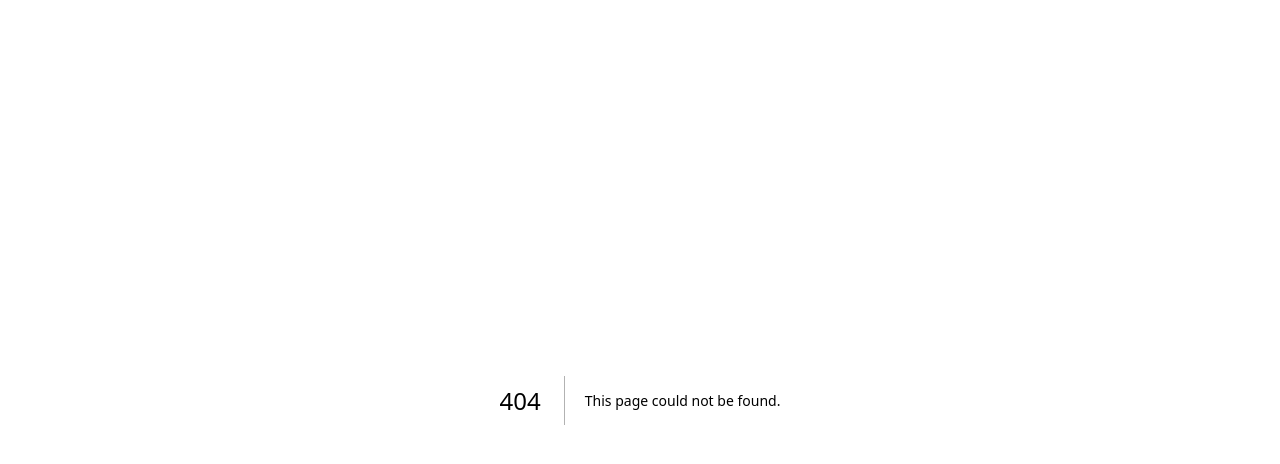
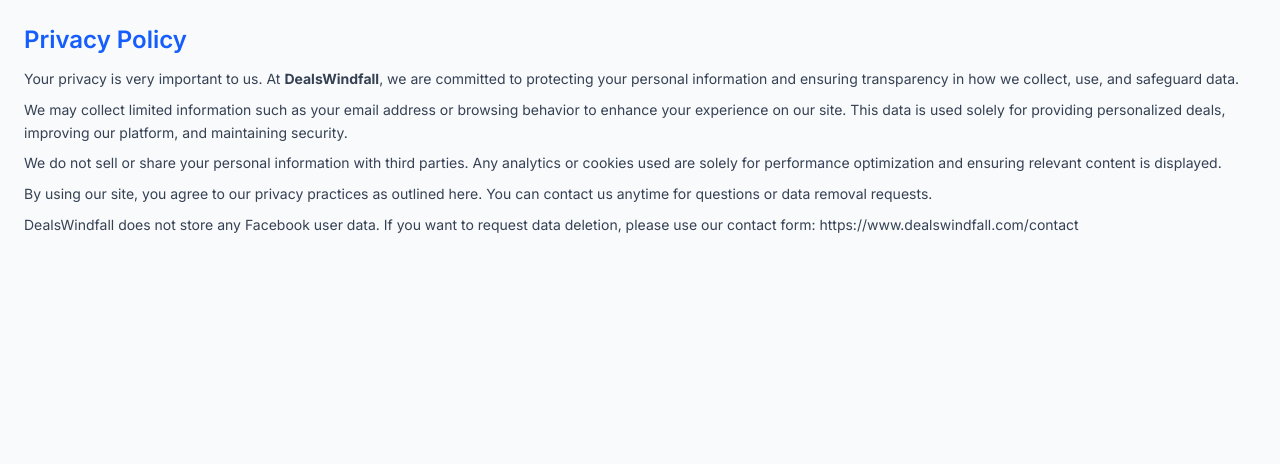
Before and after one commit to artwpb33411-art/dealswindfallv1, a Next.js app: page /privacy in a window 1280 px wide. Before the commit this address had no page. Shown: the top 464 px of the page. Built offline with nearby package versions, Linux system fonts and the light colour scheme.

Commit message:
Add separate routes for Privacy, About, Contact pages

```diff
--- /dev/null
+++ b/app/about/page.tsx
@@ -0,0 +1,5 @@
+import AboutPage from "@/components/static/AboutPage";
+
+export default function Page() {
+  return <AboutPage />;
+}
--- /dev/null
+++ b/app/contact/page.tsx
@@ -0,0 +1,5 @@
+import ContactPage from "@/components/static/ContactPage";
+
+export default function Page() {
+  return <ContactPage />;
+}
--- /dev/null
+++ b/app/privacy/page.tsx
@@ -0,0 +1,5 @@
+import PrivacyPage from "@/components/static/PrivacyPage";
+
+export default function Page() {
+  return <PrivacyPage />;
+}
--- a/components/static/ContactPage.tsx
+++ b/components/static/ContactPage.tsx
@@ -5,16 +5,7 @@
 import { useLangStore } from "@/lib/languageStore";
 
 export default function ContactPage() {
-  // Language system
-  const { lang, hydrated, hydrate } = useLangStore();
-
-  useEffect(() => {
-    hydrate();
-  }, []);
-
-  if (!hydrated) return null;
-
-  // Form state
+  // Always initialize states first — BEFORE any early return
   const [form, setForm] = useState({
     name: "",
     company: "",
@@ -29,6 +20,35 @@
   const [sent, setSent] = useState(false);
   const [error, setError] = useState("");
 
+  // Language system
+  const { lang, hydrated, hydrate } = useLangStore();
+
+  useEffect(() => {
+    hydrate();
+  }, []);
+
+  // SAFE: Hooks already executed, so early return is allowed.
+  if (!hydrated) return null;
+
+  // ------------------- SUCCESS MESSAGE -------------------
+  if (sent) {
+    return (
+      <div className="px-6 py-10 text-center">
+        <h2 className="text-2xl font-semibold text-green-600 mb-3">
+          {lang === "en"
+            ? "Message Sent Successfully!"
+            : "¡Mensaje enviado con éxito!"}
+        </h2>
+        <p className="text-gray-600">
+          {lang === "en"
+            ? "We will get back to you shortly."
+            : "Nos pondremos en contacto con usted pronto."}
+        </p>
+      </div>
+    );
+  }
+
+  // ------------------- FORM HANDLERS -------------------
   const handleChange = (e: any) => {
     const { name, value } = e.target;
     setForm((prev) => ({ ...prev, [name]: value }));
@@ -38,7 +58,6 @@
     e.preventDefault();
     setError("");
 
-    // Validation
     if (!form.name || !form.email || !form.reason || !form.message) {
       setError(
         lang === "en"
@@ -74,29 +93,7 @@
     }
   };
 
-  /* --------------------------------------------------
-     SUCCESS MESSAGE (when form is submitted)
-  -------------------------------------------------- */
-  if (sent) {
-    return (
-      <div className="px-6 py-10 text-center">
-        <h2 className="text-2xl font-semibold text-green-600 mb-3">
-          {lang === "en"
-            ? "Message Sent Successfully!"
-            : "¡Mensaje enviado con éxito!"}
-        </h2>
-        <p className="text-gray-600">
-          {lang === "en"
-            ? "We will get back to you shortly."
-            : "Nos pondremos en contacto con usted pronto."}
-        </p>
-      </div>
-    );
-  }
-
-  /* --------------------------------------------------
-     FORM UI (MAIN PAGE)
-  -------------------------------------------------- */
+  // ------------------- FORM UI -------------------
   return (
     <div className="overflow-y-auto custom-scroll min-h-[calc(100vh-56px)] px-6 py-6 pb-40">
       <h1 className="text-2xl font-semibold text-gray-800 mb-4">
@@ -116,7 +113,6 @@
       )}
 
       <form onSubmit={handleSubmit} className="space-y-5">
-
         {/* Full Name */}
         <div>
           <label className="text-sm font-medium text-gray-700">
@@ -176,7 +172,7 @@
           />
         </div>
 
-        {/* Reason dropdown */}
+        {/* Reason */}
         <div>
           <label className="text-sm font-medium text-gray-700">
             {lang === "en" ? "Reason" : "Motivo"}{" "}
@@ -233,7 +229,7 @@
           onExpire={() => setCaptchaToken("")}
         />
 
-        {/* Submit Button */}
+        {/* Submit */}
         <button
           type="submit"
           disabled={loading}
--- a/components/static/PrivacyPage.tsx
+++ b/components/static/PrivacyPage.tsx
@@ -42,6 +42,12 @@
             By using our site, you agree to our privacy practices as outlined here. You
             can contact us anytime for questions or data removal requests.
           </p>
+
+		  <p className="text-[14px] mb-2">
+            DealsWindfall does not store any Facebook user data.
+If you want to request data deletion, please use our contact form:
+https://www.dealswindfall.com/contact
+          </p>
         </>
       ) : (
         <>
@@ -73,6 +79,13 @@
             como se describen aquí. Puede contactarnos en cualquier momento para hacer
             preguntas o solicitar la eliminación de sus datos.
           </p>
+
+		  <p className="text-[14px] mb-2">
+            DealsWindfall no almacena ningún dato de usuario de Facebook.
+Si desea solicitar la eliminación de datos, utilice nuestro formulario de contacto:
+https://www.dealswindfall.com/contact
+
+          </p>
         </>
       )}
     </div>
```
Also changed, not shown: 1 other file (tests, documents, lock files or other folders).
